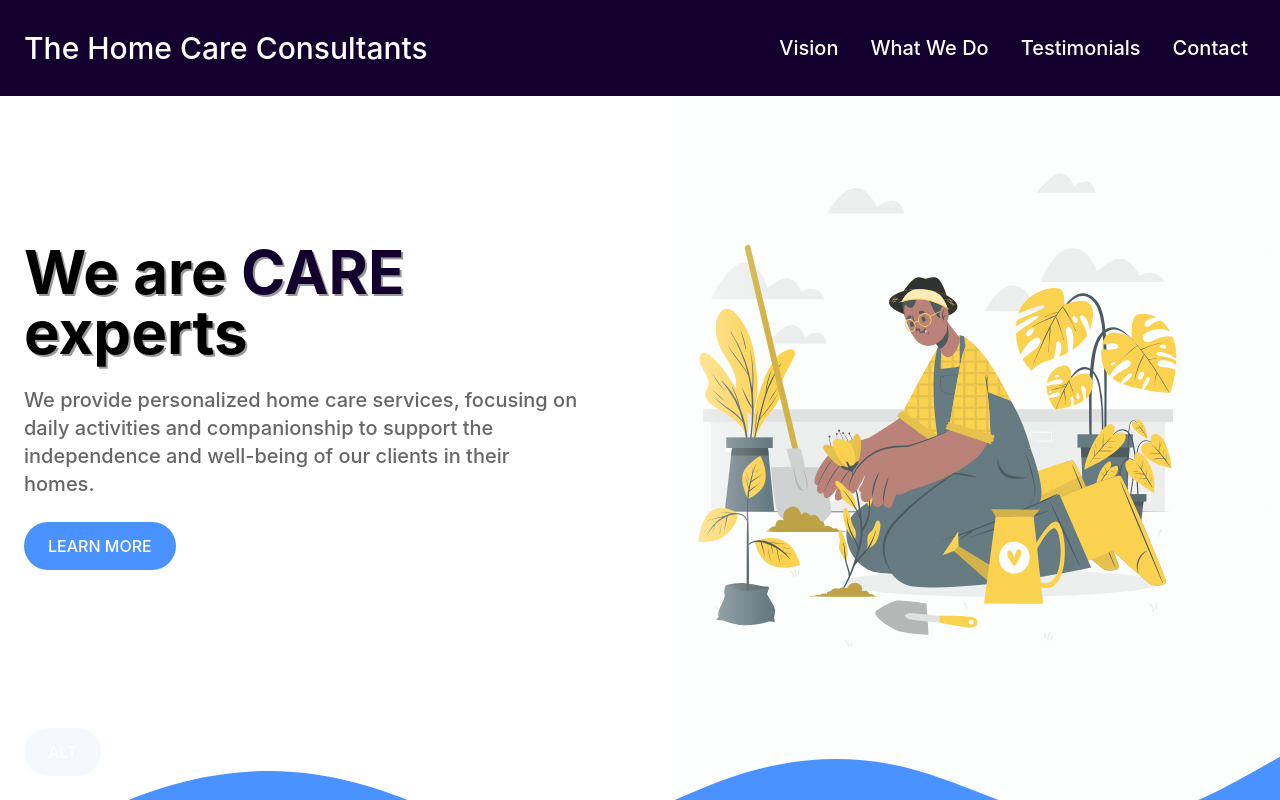
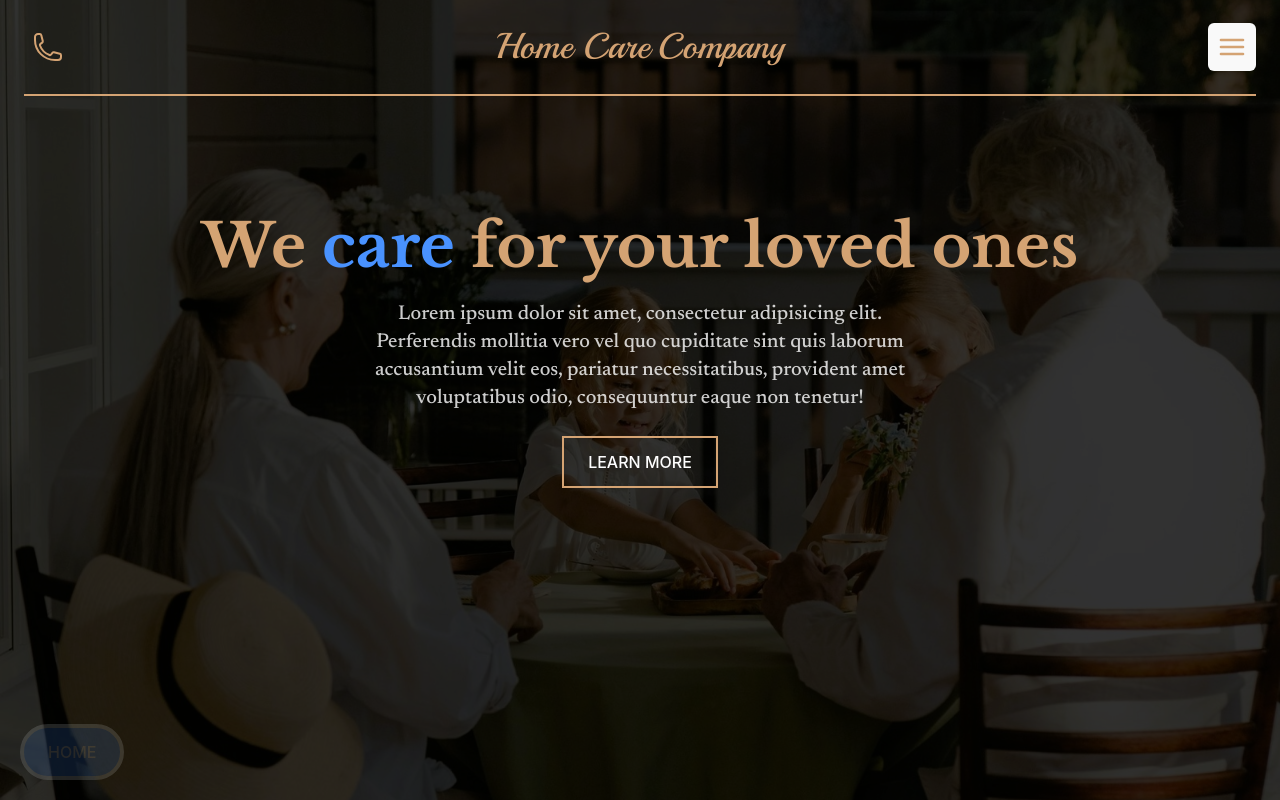
Before and after one commit to joooons/home-care, a React (Vite) app: page /alt in a window 1280 px wide. Shown: the top 800 px of the page. Built offline with nearby package versions, Linux system fonts and the light colour scheme; a web font is replaced by a local one.

Commit message:
switch back to home vs alt

```diff
--- a/src/App.tsx
+++ b/src/App.tsx
@@ -11,8 +11,8 @@ function App() {
     <>
       <Router>
         <Routes>
-          <Route index element={<AltPage />} />
-          <Route path="/alt" element={<HomePage />} />
+          <Route index element={<HomePage />} />
+          <Route path="/alt" element={<AltPage />} />
         </Routes>
       </Router>
     </>
--- a/src/components/MiniOptions.tsx
+++ b/src/components/MiniOptions.tsx
@@ -43,7 +43,7 @@ export default function MiniOptions({ text = "ALT", link = "/alt" }: Props) {
 
         <Link to={link}>
           <button
-            className="focus-visible cursor-pointer rounded-full border-4 bg-prime px-6 py-3 font-medium text-light opacity-5 transition hover:opacity-100"
+            className="focus-visible cursor-pointer rounded-full border-4 bg-prime px-6 py-3 font-medium text-light opacity-15 transition hover:opacity-100"
             onMouseEnter={handleMouseEnter}
             onMouseLeave={handleMouseLeave}
           >
--- a/src/pages/AltPage.tsx
+++ b/src/pages/AltPage.tsx
@@ -5,7 +5,7 @@ import WhatWeDoAlt from "../components/WhatWeDoAlt"
 import TestimonialsAlt from "../components/TestimonialsAlt"
 import ContactAlt from "../components/ContactAlt"
 import Footer from "../components/FooterAlt"
-// import MiniOptions from "../components/MiniOptions"
+import MiniOptions from "../components/MiniOptions"
 
 export default function AltPage() {
   return (
@@ -21,7 +21,7 @@ export default function AltPage() {
         <TestimonialsAlt></TestimonialsAlt>
         <ContactAlt></ContactAlt>
 
-        {/* <MiniOptions text="HOME" link="/"></MiniOptions> */}
+        <MiniOptions text="HOME" link="/"></MiniOptions>
       </main>
 
       <Footer></Footer>
--- a/src/pages/HomePage.tsx
+++ b/src/pages/HomePage.tsx
@@ -21,7 +21,7 @@ export default function HomePage() {
         <Contact></Contact>
       </main>
       <Footer></Footer>
-      <MiniOptions></MiniOptions>
+      <MiniOptions text="ALT" link="/alt"></MiniOptions>
     </>
   )
 }
```
